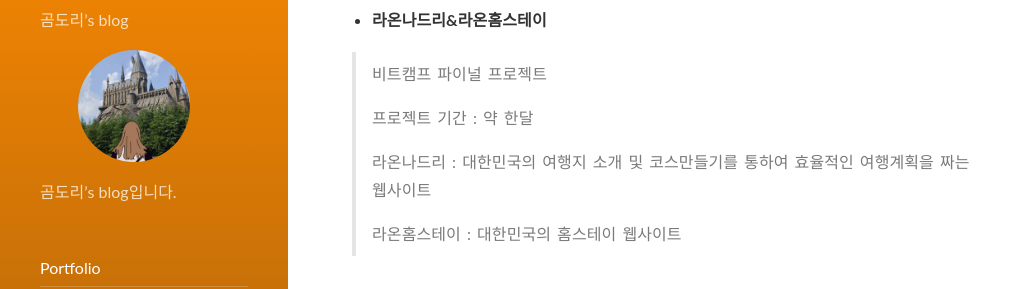
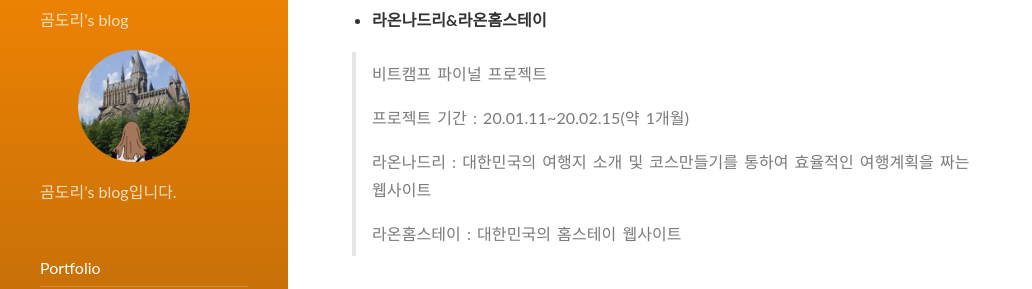
Before and after one commit to tkznzl12/tkznzl12.github.io, a Jekyll site: the page built from portfolio.md, in a window 1280 px wide and 900 px high, scrolled down 906 px. Shown: the part 152-441 px from the top of the window, without its empty margins (0-1032 px from the left). Built offline with Jekyll 4.4.1, drawn with Linux system fonts in a browser that asks for light colours; nearby versions of some CDN libraries.

Commit message:
수정글

```diff
--- a/portfolio.md
+++ b/portfolio.md
@@ -42,7 +42,7 @@
 
 > 비트캠프 파이널 프로젝트<br>
 >
-> 프로젝트 기간 : 약 한달<br>
+> 프로젝트 기간 : 20.01.11~20.02.15(약 1개월)<br>
 >
 > 라온나드리 : 대한민국의 여행지 소개 및 코스만들기를 통하여 효율적인 여행계획을 짜는 웹사이트<br>
 >
```
Also changed, not shown: _posts/study/2021-03-20-typescript-blog01.md (+1 -1 lines).
